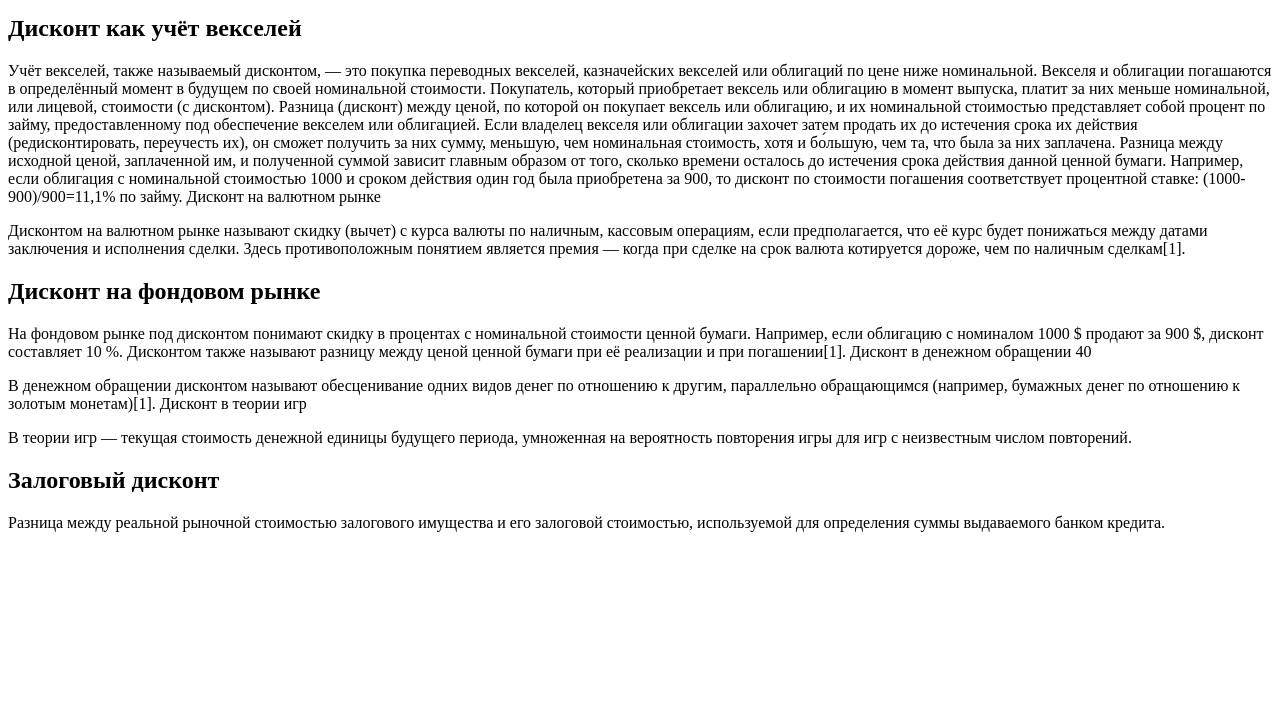
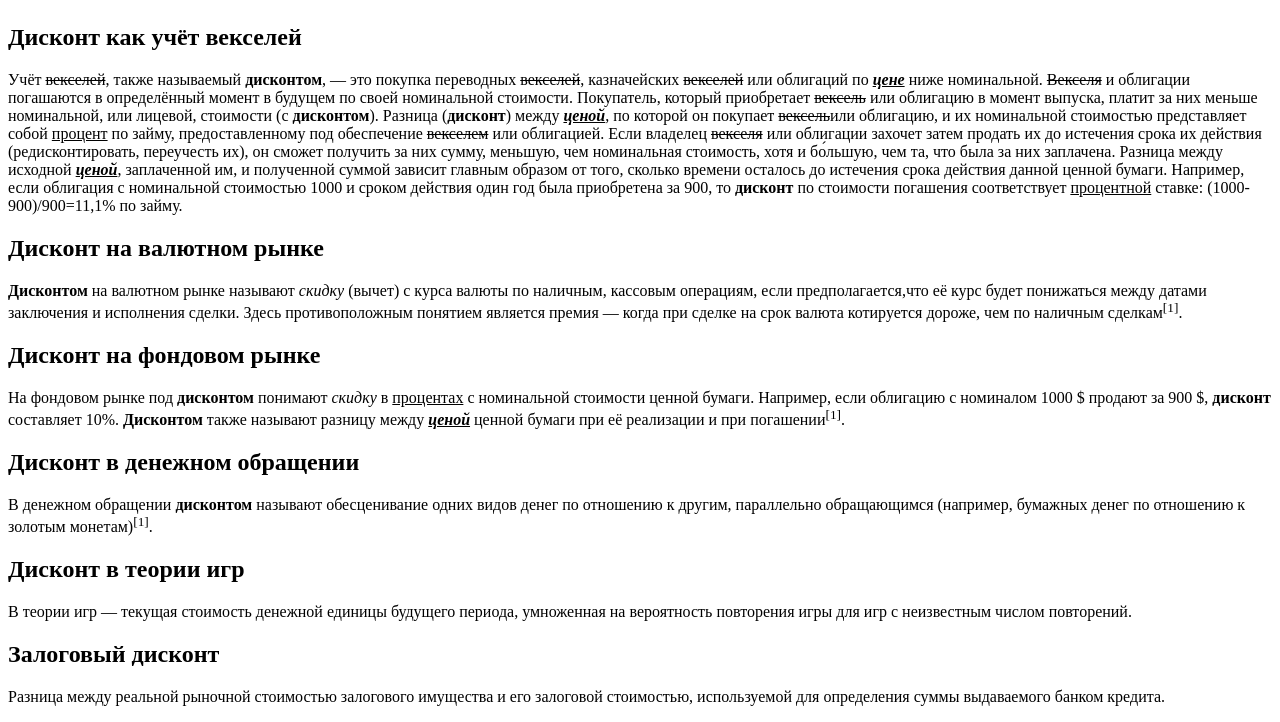
Before and after one commit to Tay1808/TayWeb, a plain HTML site: page discount.html in a window 1280 px wide. Shown: the part 968-1690 px from the top of the page. Before the commit the page ends 1516 px from the top, so only its background shows below. Drawn offline with Linux system fonts and the light colour scheme.

Commit message:
Форматирование текста

```diff
--- a/discount.html
+++ b/discount.html
@@ -2,7 +2,7 @@
 <html>
     <head>
         <meta charset="UTF-8">
-        <title>Лоринец Татьяна Андреевна. Дисконт</title>
+        <title>Лоринец Татьяна Андреевна. <b>Дисконт</b></title>
     </head>
 
     <body>
@@ -14,17 +14,17 @@
 
         <p>
             <b>Дисконт</b> (англ. <i>discount</i>) - <b>экономический термин</b>, в буквальном переводе
-            с английского означает <i>скидка</i>, <i>вычет</i>, разница[1]. В зависимости от
+            с английского означает <i>скидка</i>, <i>вычет</i>, разница<sup>[1]</sup>. В зависимости от
             <b>контекста</b>, может принимать различные значения.
         </p>
 
         <h2>Дисконт на товарном рынке</h2>
 
         <P>
-            Скидка с объявленной прейскурантной цены товара или услуги, предоставляемая продавцом
-            потребителю во время распродажи[1]. Скидка может быть предложена при незамедлительной
-            оплате наличными (наличная скидка) либо при оптовой закупке (торговая скидка). Торговые
-            скидки предоставляются для того, чтобы позволить продавку увеличить объем продаж и,
+            <i>Скидка</i> с объявленной прейскурантной <u><i><b>цены</b></i></u> товара или услуги, предоставляемая продавцом
+            потребителю во время распродажи<sup>[1]</sup>. <i>Скидка</i> может быть предложена при незамедлительной
+            оплате наличными (наличная <i>скидка</i>) либо при оптовой закупке (торговая <i>скидка</i>). Торговые
+            <i>скидки</i> предоставляются для того, чтобы позволить продавку увеличить объем продаж и,
             следовательно, достичь экономии от масштаба, или используются, как уловка, чтобы
             заручиться "верностью" клиента, или предоставляются по требованию крупного и влиятельного
             покупателя.
@@ -38,45 +38,49 @@
         <h2>Дисконт как учёт векселей</h2>
 
         <p>
-            Учёт векселей, также называемый дисконтом, — это покупка переводных векселей, казначейских векселей или облигаций по цене
-            ниже номинальной. Векселя и облигации погашаются в определённый момент в будущем по своей номинальной стоимости.
-            Покупатель, который приобретает вексель или облигацию в момент выпуска, платит за них меньше номинальной, или лицевой,
-            стоимости (с дисконтом). Разница (дисконт) между ценой, по которой он покупает вексель или облигацию, и их номинальной
-            стоимостью представляет собой процент по займу, предоставленному
-            под обеспечение векселем или облигацией. Если владелец векселя или облигации захочет затем продать их до истечения срока их
-            действия (редисконтировать, переучесть их), он сможет получить
-            за них сумму, меньшую, чем номинальная стоимость, хотя и бо́льшую, чем та, что была за них заплачена. Разница между исходной
-            ценой, заплаченной им, и полученной суммой зависит главным
-            образом от того, сколько времени осталось до истечения срока
-            действия данной ценной бумаги. Например, если облигация с
-            номинальной стоимостью 1000 и сроком действия один год была
-            приобретена за 900, то дисконт по стоимости погашения соответствует процентной ставке: (1000-900)/900=11,1% по займу.
-            Дисконт на валютном рынке
+            Учёт <s>векселей</s>, также называемый <b>дисконтом</b>, — это покупка переводных <s>векселей</s>,
+            казначейских <s>векселей</s> или облигаций по <u><i><b>цене</b></i></u> ниже номинальной. <s>Векселя</s> и облигации
+            погашаются в определённый момент в будущем по своей номинальной стоимости. Покупатель, который приобретает
+            <s>вексель</s> или облигацию в момент выпуска, платит за них меньше номинальной, или лицевой,
+            стоимости (с <b>дисконтом</b>). Разница (<b>дисконт</b>) между <u><i><b>ценой</b></i></u>, по которой он
+            покупает <s>вексель</s>или облигацию, и их номинальной стоимостью представляет собой <u>процент</u> по займу,
+            предоставленному под обеспечение <s>векселем</s> или облигацией. Если владелец <s>векселя</s> или облигации
+            захочет затем продать их до истечения срока их действия (редисконтировать, переучесть их), он сможет
+            получить за них сумму, меньшую, чем номинальная стоимость, хотя и бо́льшую, чем та, что была за них заплачена.
+            Разница между исходной <u><i><b>ценой</b></i></u>, заплаченной им, и полученной суммой зависит главным образом
+            от того, сколько времени осталось до истечения срока действия данной ценной бумаги. Например, если облигация с
+            номинальной стоимостью 1000 и сроком действия один год была приобретена за 900, то <b>дисконт</b> по стоимости
+            погашения соответствует <u>процентной</u> ставке: (1000-900)/900=11,1% по займу.
         </p>
 
+        <h2>Дисконт на валютном рынке</h2>
+
         <p>
-            Дисконтом на валютном рынке называют скидку (вычет) с курса
-        валюты по наличным, кассовым операциям, если предполагается,
-        что её курс будет понижаться между датами заключения и исполнения сделки. Здесь противоположным понятием является
+            <b>Дисконтом</b> на валютном рынке называют <i>скидку</i> (вычет) с курса
+        валюты по наличным, кассовым операциям, если предполагается,что её курс будет понижаться
+         между датами заключения и исполнения сделки. Здесь противоположным понятием является
         премия — когда при сделке на срок валюта котируется дороже,
-        чем по наличным сделкам[1].
+        чем по наличным сделкам<sup>[1]</sup>.
         </p>
 
         <h2>Дисконт на фондовом рынке</h2>
 
         <P>
-            На фондовом рынке под дисконтом понимают скидку в процентах
-        с номинальной стоимости ценной бумаги. Например, если облигацию с номиналом 1000 $ продают за 900 $, дисконт составляет 10
-        %. Дисконтом также называют разницу между ценой ценной бумаги при её реализации и при погашении[1].
-        Дисконт в денежном обращении
-        40
+            На фондовом рынке под <b>дисконтом</b> понимают <i>скидку</i> в <u>процентах</u>
+        с номинальной стоимости ценной бумаги. Например, если облигацию с номиналом 1000 $
+        продают за 900 $, <b>дисконт</b> составляет 10%. <b>Дисконтом</b> также называют разницу
+         между <u><i><b>ценой</b></i></u> ценной бумаги при её реализации и при погашении<sup>[1]</sup>.
         </P>
 
+        <h2>Дисконт в денежном обращении</h2>
+
         <P>
-            В денежном обращении дисконтом называют обесценивание одних видов денег по отношению к другим, параллельно
-        обращающимся (например, бумажных денег по отношению к золотым монетам)[1].
-        Дисконт в теории игр
+            В денежном обращении <b>дисконтом</b> называют обесценивание одних видов денег
+        по отношению к другим, параллельно обращающимся (например, бумажных денег по отношению
+         к золотым монетам)<sup>[1]</sup>.
         </P>
+
+        <h2>Дисконт в теории игр</h2>
 
         <p>
             В теории игр — текущая стоимость денежной единицы будущего
@@ -87,7 +91,8 @@
         <h2>Залоговый дисконт</h2>
 
         <p>
-            Разница между реальной рыночной стоимостью залогового имущества и его залоговой стоимостью, используемой для определения суммы выдаваемого банком кредита.
+            Разница между реальной рыночной стоимостью залогового имущества и его залоговой
+            стоимостью, используемой для определения суммы выдаваемого банком кредита.
         </p>
     </body>
 </html>
```
